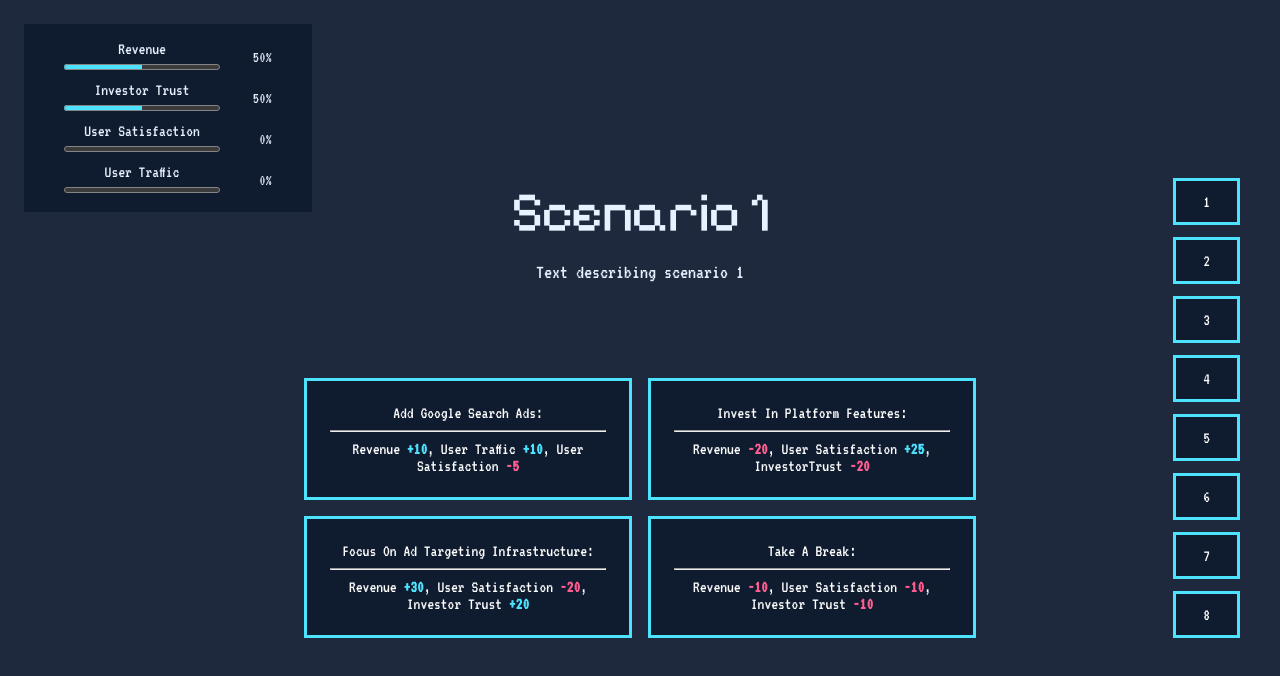
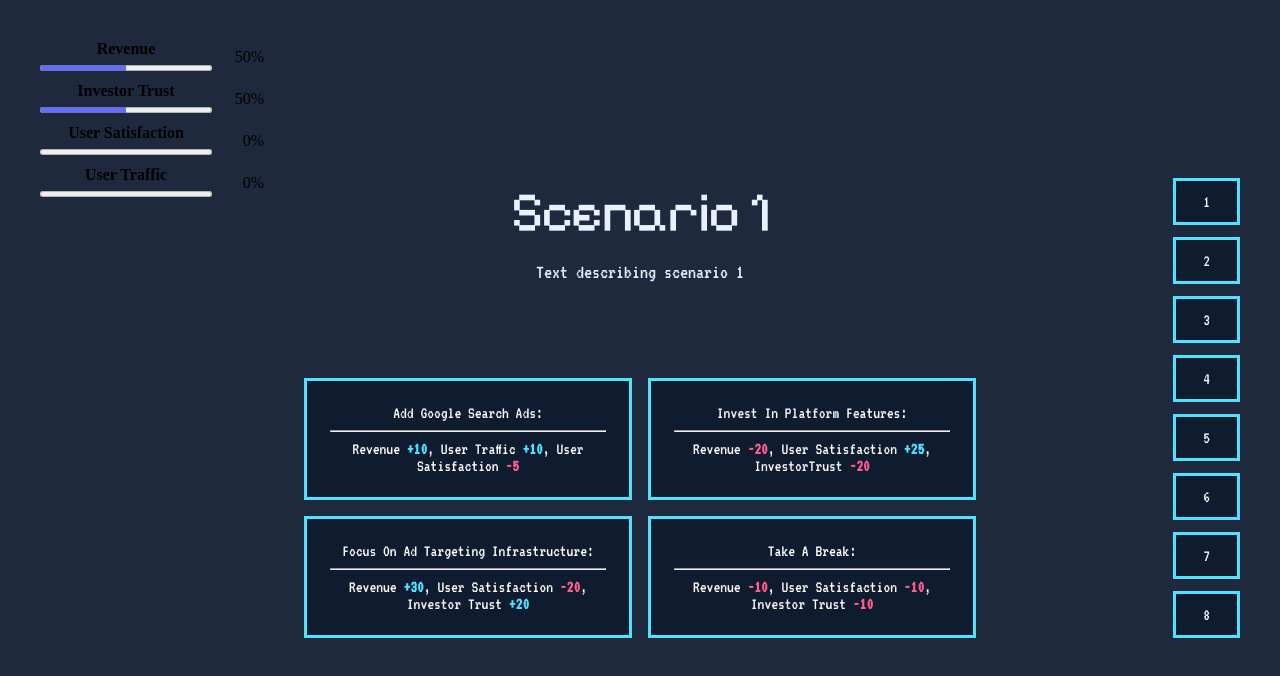
Before and after one commit to yan-74/CART-211, a React (Vite) app in the folder FINAL_PROJECT/: page /CART-211/final_project/scenario/1 in a window 1280 px wide. Shown: the top 676 px of the page. Built offline with nearby package versions, Linux system fonts and the light colour scheme.

Commit message:
Move Dashboard to a separate component

```diff
--- /dev/null
+++ b/FINAL_PROJECT/src/components/Dashboard.css
@@ -0,0 +1,34 @@
+.dashboard {
+    position: absolute;
+    top: 2rem;
+    left: 2rem;
+    width: 14rem;
+    display: flex;
+    flex-direction: column;
+    gap: 0.5rem;
+}
+
+.stat {
+    display: grid;
+    grid-template-columns: 1fr auto;
+    gap: 0.25rem 0.75rem;
+    align-items: center;
+}
+
+.stat label {
+    font-weight: 600;
+}
+
+.stat progress {
+    width: 100%;
+    height: 0.75rem;
+    grid-column: 1;
+    accent-color: #646cff;
+}
+
+.stat span {
+    grid-column: 2;
+    grid-row: 1 / span 2;
+    min-width: 2.5rem;
+    text-align: right;
+}
--- /dev/null
+++ b/FINAL_PROJECT/src/components/Dashboard.jsx
@@ -0,0 +1,30 @@
+import './Dashboard.css'
+
+function Dashboard({ stats }) {
+    return (
+        <div className="dashboard">
+            <div className="stat">
+                <label htmlFor="revenue">Revenue</label>
+                <progress id="revenue" value={stats.revenue} min="0" max="100" />
+                <span>{stats.revenue}%</span>
+            </div>
+            <div className="stat">
+                <label htmlFor="investor-trust">Investor Trust</label>
+                <progress id="investor-trust" value={stats.investorTrust} min="0" max="100" />
+                <span>{stats.investorTrust}%</span>
+            </div>
+            <div className="stat">
+                <label htmlFor="user-satisfaction">User Satisfaction</label>
+                <progress id="user-satisfaction" value={stats.userSatisfaction} min="0" max="100" />
+                <span>{stats.userSatisfaction}%</span>
+            </div>
+            <div className="stat">
+                <label htmlFor="user-traffic">User Traffic</label>
+                <progress id="user-traffic" value={stats.userTraffic} min="0" max="100" />
+                <span>{stats.userTraffic}%</span>
+            </div>
+        </div>
+    )
+}
+
+export default Dashboard
--- a/FINAL_PROJECT/src/components/Scenario.css
+++ b/FINAL_PROJECT/src/components/Scenario.css
@@ -23,55 +23,6 @@
     outline: 3px solid #aeb2ff;
     outline-offset: 3px;
 }*/
-
-/* Stats section styles */
-.stats{
-    position: absolute;
-    top: 1rem;
-    left: 1rem;
-    width: 18rem;
-    padding: 1rem 2.5rem;
-    box-sizing: border-box;
-    display: flex;
-    flex-direction: column;
-    gap: 0.5rem;
-    background-color: #0f1b2f;
-}
-
-.stat {
-    display: grid;
-    grid-template-columns: 1fr auto;
-    gap: 0.25rem 0.75rem;
-    align-items: center;
-}
-
-.stat label {
-    font-weight: 600;
-    color: #e8f1ff;
-    font-family: "VT323", monospace;
-    font-weight: 400;
-    font-style: normal;
-    font-size: 17px;
-}
-
-.stat progress {
-    width: 100%;
-    height: 0.75rem;
-    grid-column: 1;
-    accent-color: #4de3ff;
-}
-
-.stat span {
-    grid-column: 2;
-    grid-row: 1 / span 2;
-    min-width: 2.5rem;
-    text-align: right;
-    color: #e8f1ff;
-    font-family: "VT323", monospace;
-    font-weight: 400;
-    font-style: normal;
-}
-
 
 .scenario-page {
     position: relative;
--- a/FINAL_PROJECT/src/components/Scenario.jsx
+++ b/FINAL_PROJECT/src/components/Scenario.jsx
@@ -2,6 +2,7 @@ import './Scenario.css'
 import { Link, Navigate, useParams } from 'react-router-dom'
 import { useContext } from 'react'
 import { GameContext } from './gameContext.js'
+import Dashboard from './Dashboard.jsx'
 
 const scenarios = [
     {
@@ -67,28 +68,7 @@ function Scenario() {
                 <Link to="/scenario/8">8</Link>
             </nav>
 
-            <div className="stats">
-                <div className="stat">
-                    <label htmlFor="revenue">Revenue</label>
-                    <progress id="revenue" value={stats.revenue} min="0" max="100" />
-                    <span>{stats.revenue}%</span>
-                </div>
-                <div className="stat">
-                    <label htmlFor="investor-trust">Investor Trust</label>
-                    <progress id="investor-trust" value={stats.investorTrust} min="0" max="100" />
-                    <span>{stats.investorTrust}%</span>
-                </div>
-                <div className="stat">
-                    <label htmlFor="user-satisfaction">User Satisfaction</label>
-                    <progress id="user-satisfaction" value={stats.userSatisfaction} min="0" max="100" />
-                    <span>{stats.userSatisfaction}%</span>
-                </div>
-                <div className="stat">
-                    <label htmlFor="user-traffic">User Traffic</label>
-                    <progress id="user-traffic" value={stats.userTraffic} min="0" max="100" />
-                    <span>{stats.userTraffic}%</span>
-                </div>
-            </div>
+            <Dashboard stats={stats} />
 
             <h1>{scenario.title}</h1>
 
```
